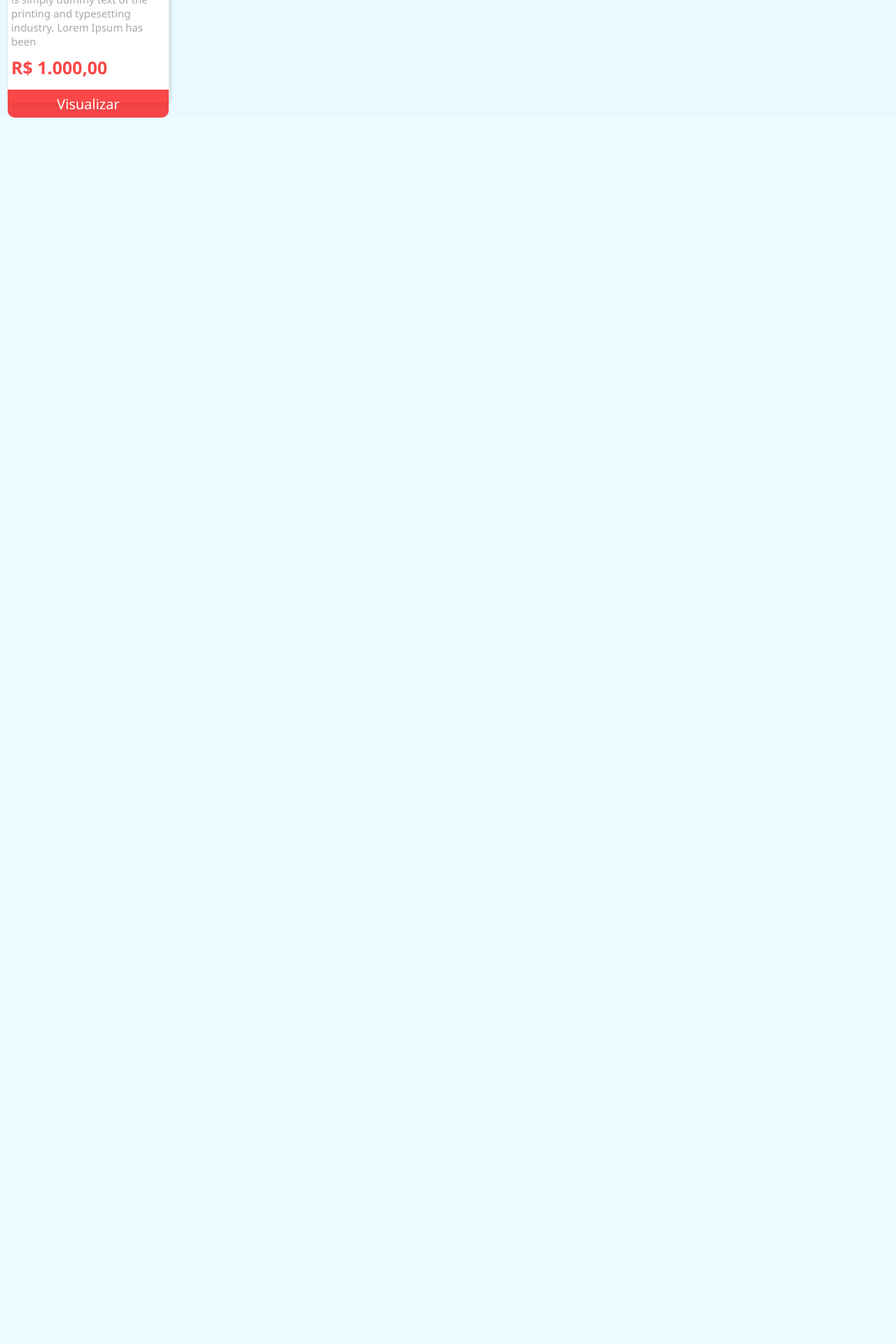
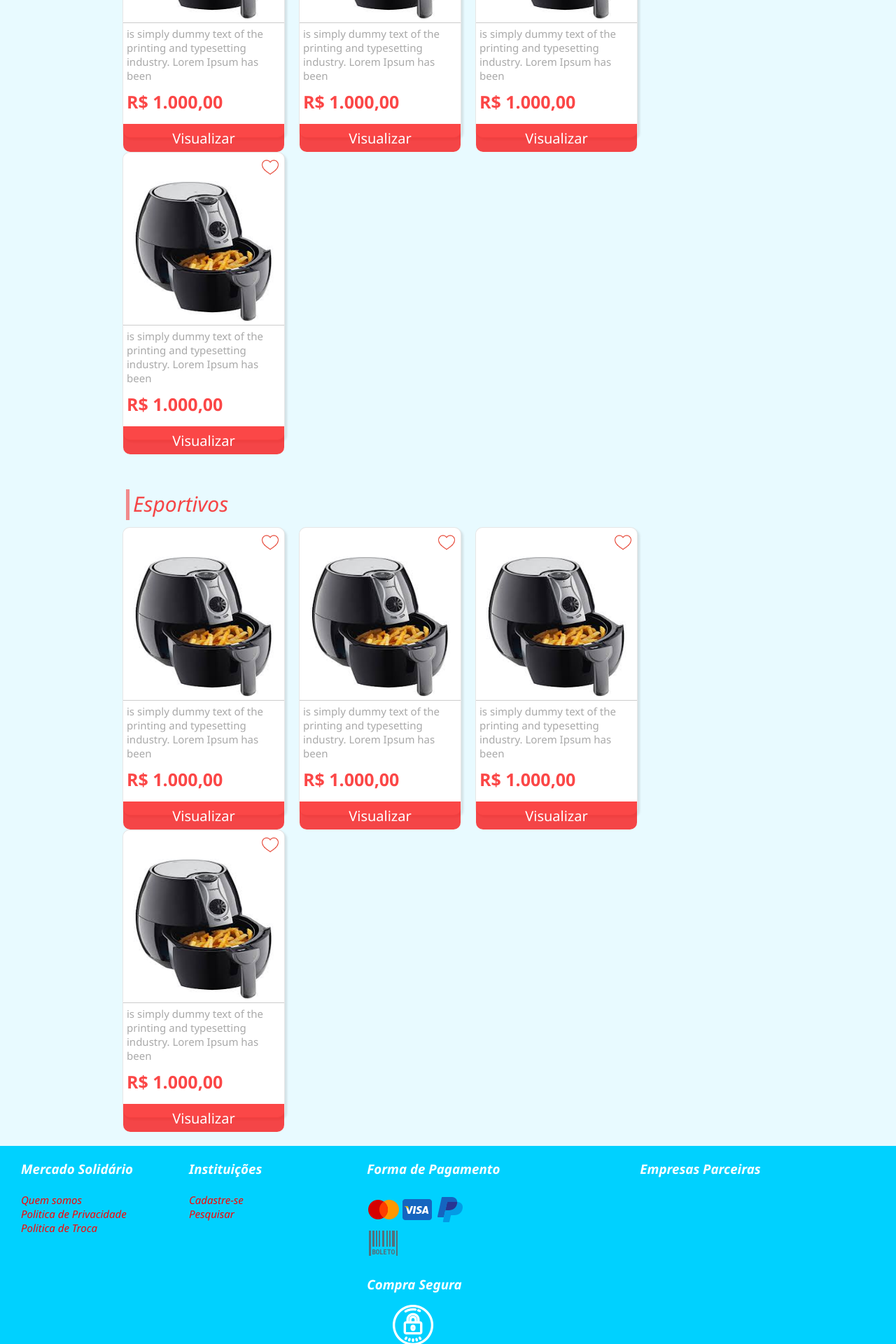
Before and after one commit to JPy95/mercado_solidario, a PHP site: page / in a window 1280 px wide. Shown: the part 960-2880 px from the top of the page at 70% size. Before the commit the page ends 1128 px from the top, so only its background shows below. Run offline with PHP 8.4, Linux system fonts and the light colour scheme.

Commit message:
second post

```diff
--- a/css/style.css
+++ b/css/style.css
@@ -230,24 +230,96 @@ body{
     border-radius: 0 0 10px 10px;
 }
 
-.titulo_pag{
+.titulo_cat{
     font-family: Segoe UI;
     font-weight: 500;
-    font-size: 20px;
+    font-size: 30px;
+    font-style: italic;
     color: rgba(250, 0, 0, 0.72);
-
 }
 
 .borda_titulo_pag{
-    border-bottom: 2px solid rgba(10, 10, 10, 0.28);
-    padding: 3px;
-    margin: 15px 20px 15px 20px;
-    width: 270px;
+    border-left: 5px solid rgba(250, 0, 0, 0.45);
+    padding: 0px 5px 3px;
+    margin: 60px 0 0 0;
 }
 
-.carrosel{
-    transition: 2s;
+.cards_group{
+    position: relative;
+    width: auto;
+    margin: 50 100 25 100;
+    padding: 0 80px;
 }
+
+.footer{
+    height: 300px;
+    width: 100%;
+    margin: 30px 0 0 0;
+    background-color: #00D1FF;
+    font-family: Segoe UI;
+    font-weight: 500;
+    font-style: italic;
+    color: #fff;
+}
+
+.footer_list{
+    margin: 20px 50px 0px 30px;
+    float: left;
+}
+
+.footer_link{
+    text-decoration: none;
+    font-size: 15px;
+    color: red;
+}
+
+.footer_link:focus{
+    text-decoration: none;
+    font-size: 15px;
+    color: white;
+}
+.footer_link:hover{
+    text-decoration: none;
+    font-size: 15px;
+    color: white;
+}
+.footer_link:active{
+    text-decoration: none;
+    font-size: 15px;
+    color: white;
+}
+
+.footer_parca{
+    margin: 20px 50px 0px 100px;
+}
+
+.footer_pgto{
+    margin: 20px 100px 0px 100px;
+}
+
+.img_pgto{
+    margin: 15 0 0 35;
+}
+
+.mercado{
+    height: 65px;
+    background-color: rgba(250, 0, 0, 0.72);
+    font-family: Segoe UI;
+    font-weight: 500;
+    font-size: 13px;
+    font-style: italic;
+    color: #ffffff;
+}
+
+.texto_mercado{
+    padding: 21;
+}
+
+.borda_mercado{
+    border-right: 1px solid;
+}
+
+
 
 
 
--- a/index.html
+++ b/index.html
@@ -10,7 +10,7 @@
     <div class="col-12 " id="navegacao">
         <div class="row">
             <img class="logo" src="img\mercado\logo.png">
-            <input class="buscar-nav" type="text" placeholder="Buscar produtos, marcas, instituições...">
+            <input class="buscar-nav" type="search" placeholder="Buscar produtos, marcas, instituições...">
             <img class="user borda-nav" src="img\icones\avatar.png">
             <div class="col-2">
                 <input class="btn-nav" type="button" value="Entrar"><span>/Bem Vindo Usuário</span><br>
@@ -118,10 +118,53 @@
     </div>
 </nav>
 <body>
+    <div class="cards_group">
         <div class="borda_titulo_pag">
-        <span class="titulo_pag">Veja aqui nossos Produtos</span>
+            <span class="titulo_cat">Para sua Casa</span>
         </div>
-    <div class="carrosel">
+        <div class="row">
+            <div class="cards">
+                <button class="favorito_cards"><img src="img\icones\favorito.png" width="30"></button>
+                <div class="borda_img_card">
+                    <img class="img_cards" src="img\img_prod\AirFryer.jpg" alt="">
+                </div>
+                <div class="descricao">
+                    is simply dummy text of the printing and typesetting industry.
+                    Lorem Ipsum has been
+                </div>
+                <div class="valor">
+                    R$ 1.000,00
+                </div>
+                <button class="btn_cards">Visualizar</button>
+            </div>
+            <div class="cards">
+                <button class="favorito_cards"><img src="img\icones\favorito.png" width="30"></button>
+                <div class="borda_img_card">
+                    <img class="img_cards" src="img\img_prod\AirFryer.jpg" alt="">
+                </div>
+                <div class="descricao">
+                    is simply dummy text of the printing and typesetting industry.
+                    Lorem Ipsum has been
+                </div>
+                <div class="valor">
+                    R$ 1.000,00
+                </div>
+                <button class="btn_cards">Visualizar</button>
+            </div>
+            <div class="cards">
+                <button class="favorito_cards"><img src="img\icones\favorito.png" width="30"></button>
+                <div class="borda_img_card">
+                    <img class="img_cards" src="img\img_prod\AirFryer.jpg" alt="">
+                </div>
+                <div class="descricao">
+                    is simply dummy text of the printing and typesetting industry.
+                    Lorem Ipsum has been
+                </div>
+                <div class="valor">
+                    R$ 1.000,00
+                </div>
+                <button class="btn_cards">Visualizar</button>
+            </div>
             <div class="cards">
                 <button class="favorito_cards"><img src="img\icones\favorito.png" width="30"></button>
                 <div class="borda_img_card">
@@ -137,8 +180,104 @@
                 <button class="btn_cards">Visualizar</button>
             </div>
         </div>
+        <div class="borda_titulo_pag">
+                <span class="titulo_cat">Esportivos</span>
+            </div>
+            <div class="row">
+                <div class="cards">
+                    <button class="favorito_cards"><img src="img\icones\favorito.png" width="30"></button>
+                    <div class="borda_img_card">
+                        <img class="img_cards" src="img\img_prod\AirFryer.jpg" alt="">
+                    </div>
+                    <div class="descricao">
+                        is simply dummy text of the printing and typesetting industry.
+                        Lorem Ipsum has been
+                    </div>
+                    <div class="valor">
+                        R$ 1.000,00
+                    </div>
+                    <button class="btn_cards">Visualizar</button>
+                </div>
+                <div class="cards">
+                    <button class="favorito_cards"><img src="img\icones\favorito.png" width="30"></button>
+                    <div class="borda_img_card">
+                        <img class="img_cards" src="img\img_prod\AirFryer.jpg" alt="">
+                    </div>
+                    <div class="descricao">
+                        is simply dummy text of the printing and typesetting industry.
+                        Lorem Ipsum has been
+                    </div>
+                    <div class="valor">
+                        R$ 1.000,00
+                    </div>
+                    <button class="btn_cards">Visualizar</button>
+                </div>
+                <div class="cards">
+                    <button class="favorito_cards"><img src="img\icones\favorito.png" width="30"></button>
+                    <div class="borda_img_card">
+                        <img class="img_cards" src="img\img_prod\AirFryer.jpg" alt="">
+                    </div>
+                    <div class="descricao">
+                        is simply dummy text of the printing and typesetting industry.
+                        Lorem Ipsum has been
+                    </div>
+                    <div class="valor">
+                        R$ 1.000,00
+                    </div>
+                    <button class="btn_cards">Visualizar</button>
+                </div>
+                <div class="cards">
+                    <button class="favorito_cards"><img src="img\icones\favorito.png" width="30"></button>
+                    <div class="borda_img_card">
+                        <img class="img_cards" src="img\img_prod\AirFryer.jpg" alt="">
+                    </div>
+                    <div class="descricao">
+                        is simply dummy text of the printing and typesetting industry.
+                        Lorem Ipsum has been
+                    </div>
+                    <div class="valor">
+                        R$ 1.000,00
+                    </div>
+                    <button class="btn_cards">Visualizar</button>
+                </div>
+            </div>
+    </div>
+    <footer class="footer">
+        <div class="col-12">
+            <div class="row">
+                <div class="footer_list">
+                    <h3>Mercado Solidário</h3><br>
+                    <a href="" class="footer_link">Quem somos</a><br>
+                    <a href="" class="footer_link">Politica de Privacidade</a><br>
+                    <a href="" class="footer_link">Politica de Troca</a>
+                </div>
+                <div class="footer_list">
+                    <h3>Instituições</h3><br>
+                    <a href="" class="footer_link">Cadastre-se</a><br>
+                    <a href="" class="footer_link">Pesquisar</a>
+                </div>
+                <div class="footer_pgto">
+                    <h3>Forma de Pagamento</h3><br>
+                    <span><img src="img\icones\master.png"><img src="img\icones\visa.png"><img src="img\icones\paypal.png"></span><br>
+                    <span><img src="img\icones\boleto.png"></span><br><br>
+                    <h3>Compra Segura</h3>
+                    <span><img src="img\icones\cadeado.png" class="img_pgto"></span>
+                </div>
+                <div class="footer_parca">
+                    <h3>Empresas Parceiras</h3><br>
+                    <span>
+                    </span>
+                </div>
+            </div>
+        </div>
+    </footer>
+    <div class="mercado">
+        <span>
+            <h3 class="texto_mercado">Quando ajudamos o proximo, estamos plantando o bem para podermos colher um mundo melhor! Todos os direitos reservados.</h3>
+        </span>
+    </div>
 </body>
-<footer></footer>
+
 <script></script>
 
 </html>
```
Also changed, not shown: img/icones/cadeado.png (added), img/icones/facebook.png, img/icones/instagram.png, img/icones/twitter.png, img/mercado/bonecos.png (added). Lines whose indentation alone changed are shown as unchanged.
